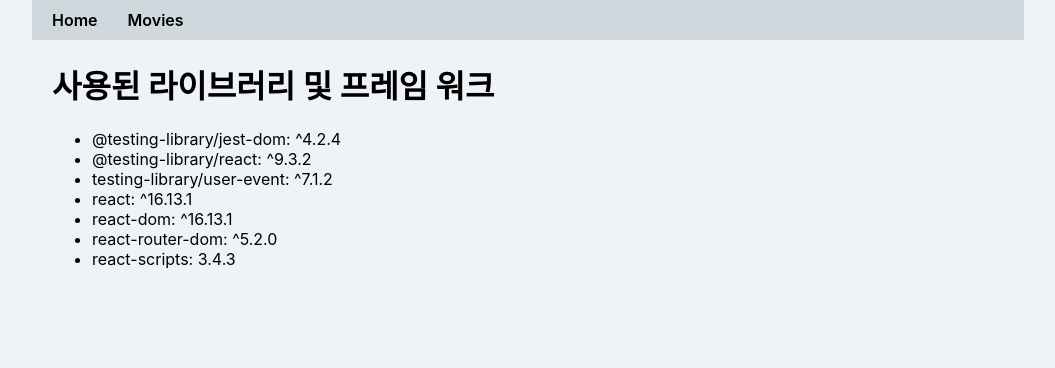
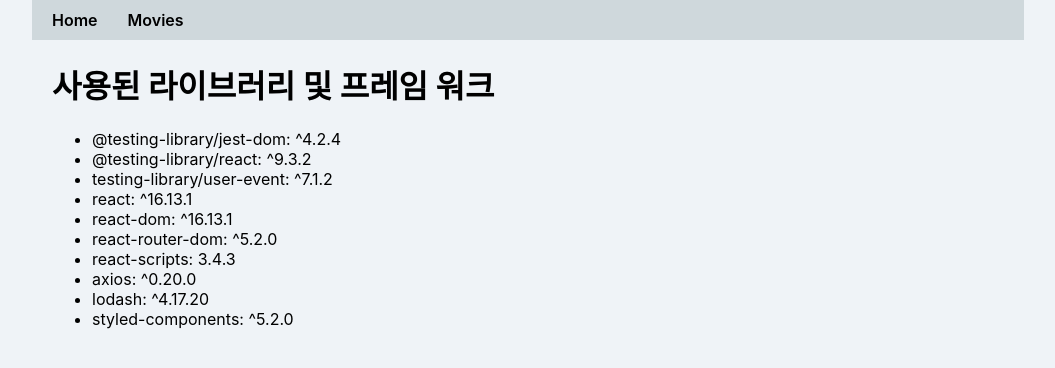
Before and after one commit to sejoonkim/movie_introduction, a React (Create React App) app: page / in a window 1280 px wide. Shown: the top 368 px of the page, without its empty margins (112-1167 px from the left). Built offline with nearby package versions, Linux system fonts and the light colour scheme.

Commit message:
feat: Update deps

```diff
--- a/src/pages/Home.js
+++ b/src/pages/Home.js
@@ -12,6 +12,9 @@ function Home() {
         <li>react-dom: ^16.13.1</li>
         <li>react-router-dom: ^5.2.0</li>
         <li>react-scripts: 3.4.3</li>
+        <li>axios: ^0.20.0</li>
+        <li>lodash: ^4.17.20</li>
+        <li>styled-components: ^5.2.0</li>
       </ul>
     </div>
   );
```
